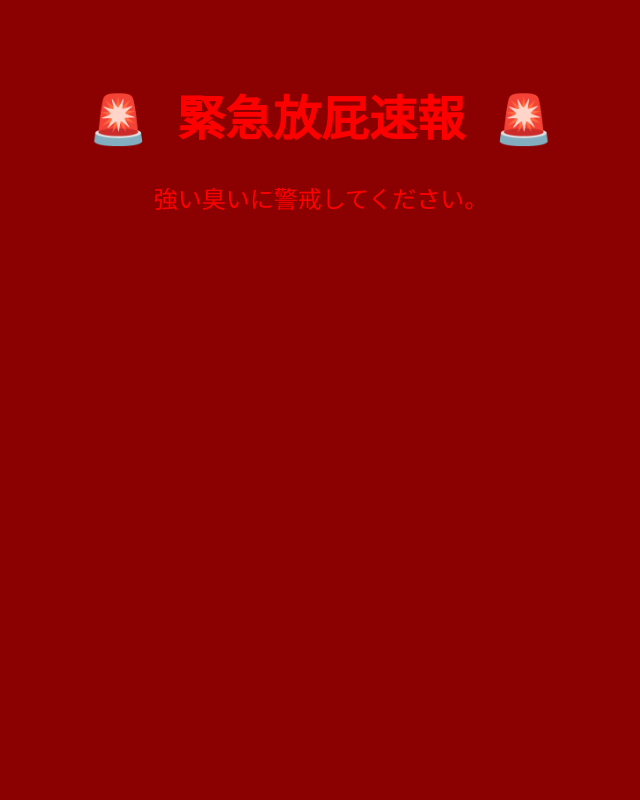
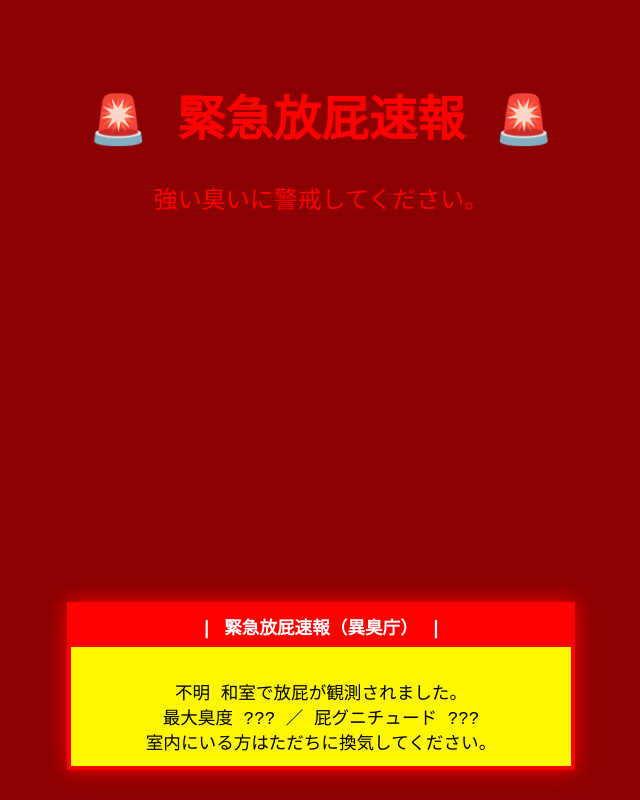
Before and after one commit to mariba102/ishucho.houhikansokusystem, a plain HTML site: page sokuhou.html in a window 1280 px wide. Shown: the whole page, without its empty margins (319-959 px from the left). Drawn offline with Linux system fonts and the light colour scheme.

Commit message:
Update sokuhou.html

```diff
--- a/sokuhou.html
+++ b/sokuhou.html
@@ -35,7 +35,47 @@
       margin-top: 30px;
       white-space: pre-wrap;
     }
+     #popup {
+    position: fixed;
+    bottom: 30px;
+    left: 50%;
+    transform: translateX(-50%);
+    background: yellow;
+    border: 4px solid red;
+    width: 90%;
+    max-width: 500px;
+    font-family: 'Courier New', monospace;
+    font-size: 1.1em;
+    box-shadow: 0 0 20px red;
+    z-index: 9999;
+    animation: shake 0.5s infinite alternate;
+  }
+
+  .popup-header {
+    background: red;
+    color: white;
+    padding: 8px;
+    font-weight: bold;
+    text-align: center;
+  }
+
+  .popup-body {
+    padding: 12px;
+    background: #fff700;
+    color: black;
+    min-height: 60px;
+    white-space: pre-wrap;
+  }
+
+  @keyframes shake {
+    0% { transform: translateX(-50%) translateY(0px); }
+    100% { transform: translateX(-50%) translateY(-3px); }
+  }
   </style>
+  <div id="popup">
+  <div class="popup-header">❘ 緊急放屁速報（異臭庁） ❘</div>
+  <div class="popup-body" id="popup-text">情報取得中…</div>
+</div>
 </head>
 <body>
   <h1>🚨 緊急放屁速報 🚨</h1>
@@ -65,6 +105,13 @@ ${fartData.time}ごろ、和室で強い放屁がありました。
 最大臭度${fartData.db}、屁グニチュードは${fartData.magnitude}と観測されています。
 和室内にいるとゲボえの恐れがあります。今すぐ逃げてください！
   `;
+   const popupText = document.getElementById("popup-text");
+popupText.textContent = `
+${fartData.time} 和室で放屁が観測されました。
+最大臭度 ${fartData.db} ／ 屁グニチュード ${fartData.magnitude}
+室内にいる方はただちに換気してください。
+`;
+
 
   // テロップ差し替え＆音声再生切り替え
   setTimeout(() => {
```
